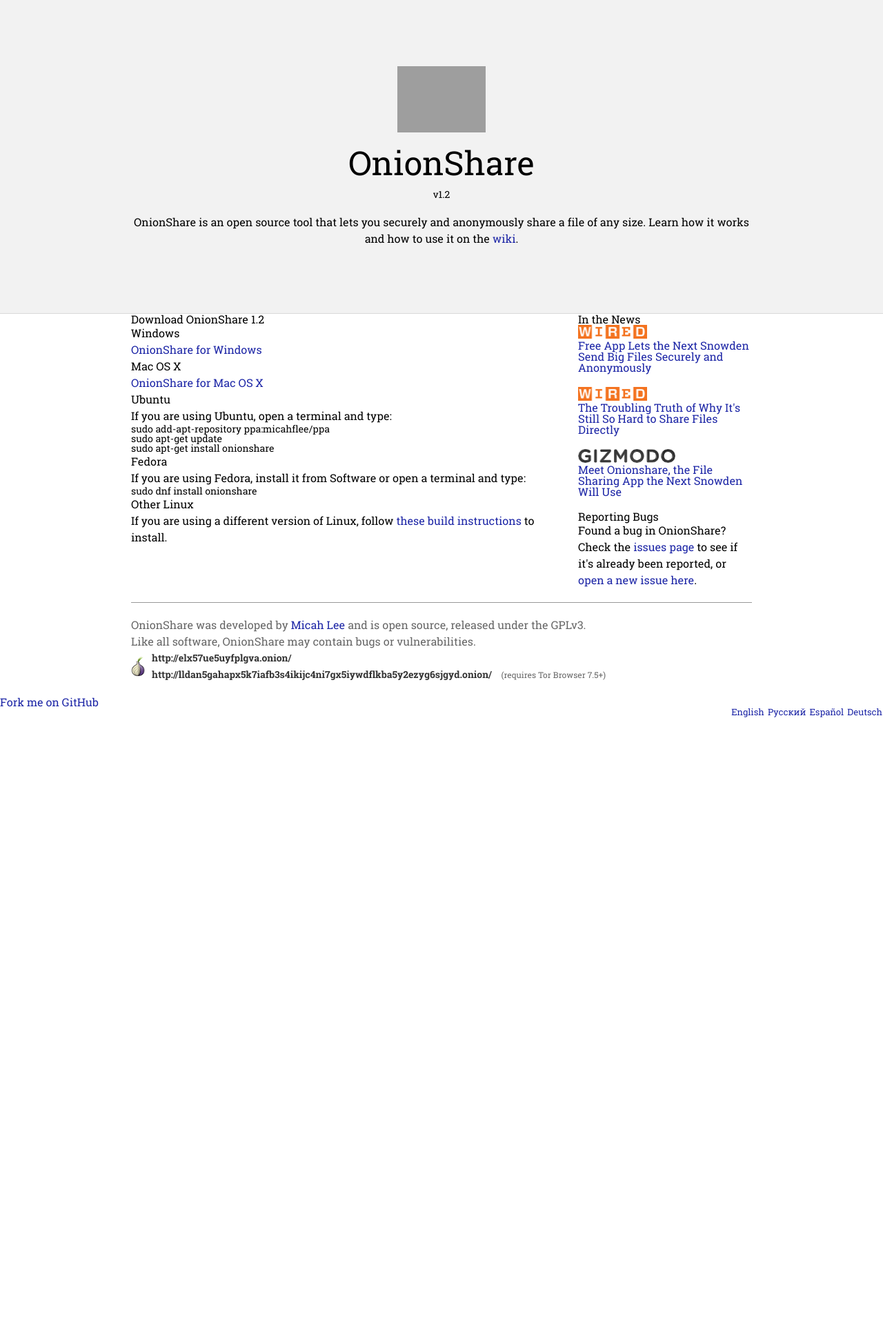
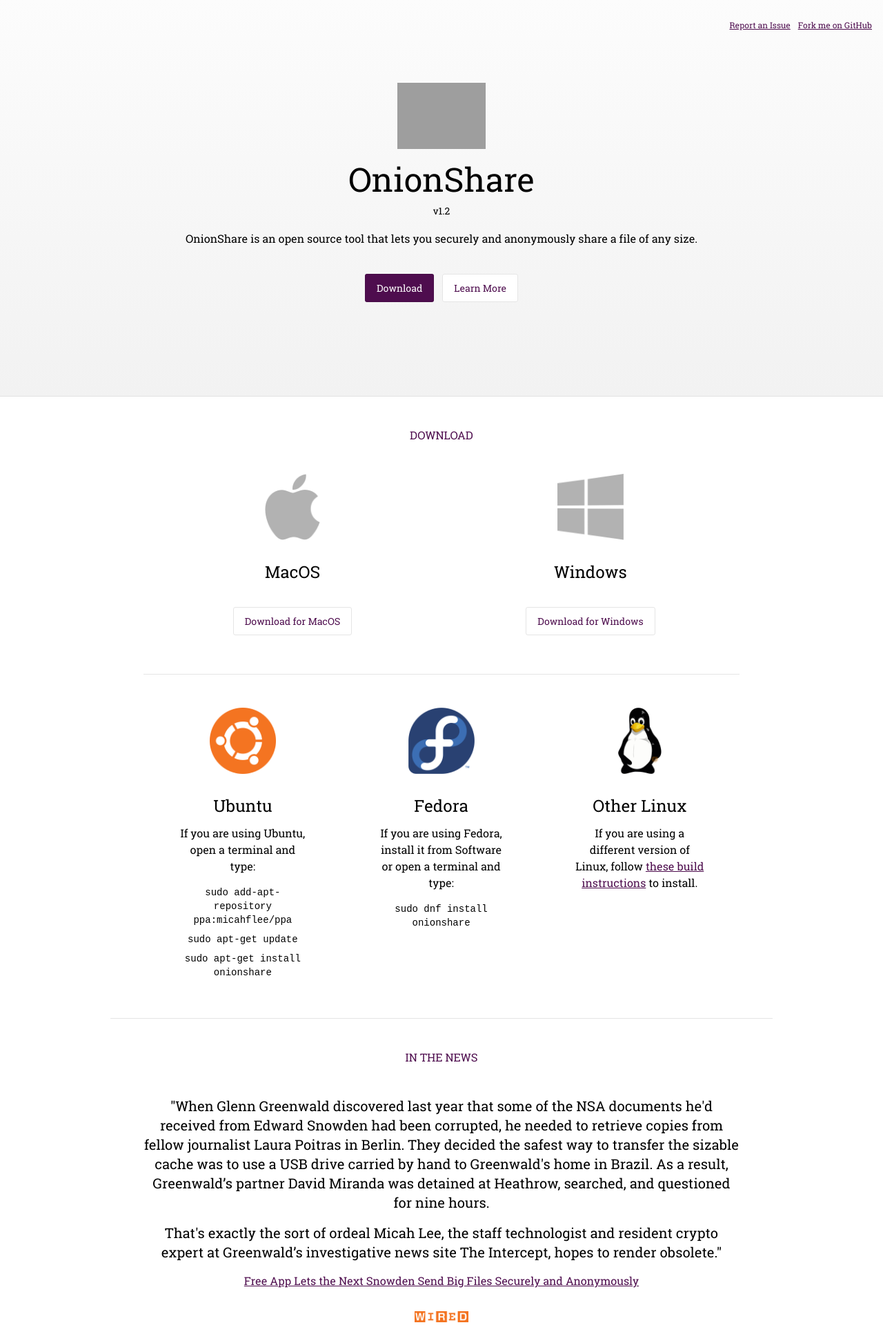
Before and after one commit to onionshare/onionshare-website, a PHP site: page / in a window 1280 px wide. Shown: the top 1921 px of the page at 69% size. Before the commit the page ends 1040 px from the top, so only its background shows below. Run offline with PHP 8.4, Linux system fonts and the light colour scheme; grey boxes are pictures that could not be loaded.

Commit message:
Layout
-Update to page layout
-Font color
-Buttons

```diff
--- a/assets/css/style.css
+++ b/assets/css/style.css
@@ -4,6 +4,7 @@
     font-weight: 400;
     src: local('Roboto Slab Regular'), local('RobotoSlab-Regular'), url(../fonts/RobotoSlab-Regular.woff) format('woff');
 }
+
 @font-face {
     font-family: 'Roboto Slab';
     font-style: normal;
@@ -11,8 +12,23 @@
     src: local('Roboto Slab Bold'), local('RobotoSlab-Bold'), url(../fonts/RobotoSlab-Bold.woff) format('woff');
 }
 
-body{
+* {
+    -moz-box-sizing: border-box;
+    -webkit-box-sizing: border-box;
+    box-sizing: border-box;
+    transition: .1s;
 }
+
+.clearfix:after {
+    content: ".";
+    display: block;
+    clear: both;
+    visibility: hidden;
+    line-height: 0;
+    height: 0;
+}
+
+body {}
 
 html {
     font-family: 'Roboto Slab';
@@ -24,50 +40,95 @@
     margin-bottom: .5rem;
 }
 
+h2 {
+    text-transform: uppercase;
+    color: rgba(78, 13, 78, 1);
+}
+
 p {
     font-size: 1rem;
     line-height: 1.5rem;
 }
 
-a:link, a:visited {
-  color: #1C25A6;
-  text-decoration: none;
-}
-a:hover, a:active {
-  color: #4048BD;
-  text-decoration: none;
+a {
+  line-height: 1.5rem;
+  color: rgba(78, 13, 78, 1);
 }
 
-a#small{
-  font-size: 10px;
+.button {
+    border: 1px solid rgba(0, 0, 0, 0.1);
+    padding: .625rem 1rem;
+    color: rgba(78, 13, 78, 1);
+    border-radius: 3px;
+    font-size: .875rem;
+    text-decoration: none;
+    background-color: #fff;
 }
 
-a#mirror{
-  font-size: 12px;
+.buttonPrimary {
+    border: 1px solid rgba(0, 0, 0, 0.1);
+    padding: .625rem 1rem;
+    background-color: rgba(78, 13, 78, 1);
+    border-radius: 3px;
+    font-size: .875rem;
+    color: #fff;
+    text-decoration: none;
+    margin: 0 .5rem 0 0;
 }
 
-pre {
-  font-size: 14px;
+.buttonPrimary:hover {
+    background-color: #3a0a3a;
+    box-shadow: 0 1px 4px rgba(0, 0, 0, 0.15);
 }
 
-.verifying-signatures {
-  font-size: 0.9em;
-  color: #333333;
-  margin-top: 4em;
+.button:hover {
+    background-color: #fafafa;
+    box-shadow: 0 1px 4px rgba(0, 0, 0, 0.15);
 }
 
-#wrapper {
-  width: 906px;
+.wrapper {
+    width: 960px;
     margin: 0 auto;
+    padding: 3rem;
 }
+
+
+/*HEADER*/
+
+header {
+    padding: 1.5rem 1rem;
+    position: absolute;
+    right: 0;
+}
+
+header nav {
+    float: right;
+    font-size: .75rem;
+}
+
+header ul li {
+    display: inline;
+    margin: 0 0 0 .5rem;
+}
+
 
 /*INTRO*/
 
 #intro {
-  background-color: rgba(0, 0, 0, 0.05);
     border-bottom: 1px solid rgba(0, 0, 0, 0.1);
     text-align: center;
-  padding: 6rem 0;
+    padding: 4.5rem 0 6rem 0;
+    /* Permalink - use to edit and share this gradient: http://colorzilla.com/gradient-editor/#fcfcfc+0,f2f2f2+100 */
+    background: #fcfcfc;
+    /* Old browsers */
+    background: -moz-linear-gradient(top, #fcfcfc 0%, #f2f2f2 100%);
+    /* FF3.6-15 */
+    background: -webkit-linear-gradient(top, #fcfcfc 0%, #f2f2f2 100%);
+    /* Chrome10-25,Safari5.1-6 */
+    background: linear-gradient(to bottom, #fcfcfc 0%, #f2f2f2 100%);
+    /* W3C, IE10+, FF16+, Chrome26+, Opera12+, Safari7+ */
+    filter: progid:DXImageTransform.Microsoft.gradient( startColorstr='#fcfcfc', endColorstr='#f2f2f2', GradientType=0);
+    /* IE6-9 */
 }
 
 #intro img {
@@ -80,115 +141,157 @@
     margin-bottom: 1rem;
 }
 
+#intro p:last-of-type {
+    margin: 0 0 3rem 0
+}
+
+
+/*DOWNLOADS*/
+
+#downloads {
+    text-align: center;
+    border-bottom: 1px solid rgba(0, 0, 0, 0.1);
+}
+
+#downloads img {
+    max-height: 6rem;
+    margin-bottom: 2rem;
+}
+
+.osPrimary {
+    width: 50%;
+    float: left;
+    padding: 3rem 3rem 4rem 3rem;
+    border-bottom: 1px solid rgba(0, 0, 0, 0.1);
+}
+
+.osSecondary {
+    width: 33.3%;
+    float: left;
+    padding: 3rem 3rem 0 3rem;
+}
+
+#downloads p {
+    margin-bottom: 1rem;
+}
+
+.title {
+    font-size: 1.5rem;
+    margin-bottom: 3rem;
+}
+
+#downloads .osPrimary .title {
+    margin-bottom: 3rem;
+}
+
+#downloads p.code {
+    font-family: "Courier New", Courier, monospace;
+    margin-bottom: .5rem;
+    font-size: .875rem;
+    line-height: 1.25rem;
+}
+
+.code:last-of-type {
+    margin-bottom: 0;
+}
+
+
+/*NEWS*/
+
+#news {
+    text-align: center;
+}
+
+#news img {
+    display: block;
+    height: 1rem;
+    margin: 2rem auto 1rem auto;
+}
+
+#news p {
+    font-size: 1.25rem;
+    line-height: 1.75rem;
+    margin: 0 0 1rem 0;
+}
+
 #news {
     clear: left;
 }
+
 #news ul {
     list-style: none;
     margin: 0;
     padding: 0;
 }
+
 #news ul li {
     margin: 0 0 20px 0;
     padding: 0;
 }
 
-#footer {
-  border-top: 1px solid #999;
-  padding-top: 20px;
-  margin-top: 20px;
-  margin-bottom: 20px;
-  color: #666666;
-  font-size: 12px;
-}
-#footer .onion-service {
-  font-weight: bold;
-  color: #333333;
-  font-size: 14px;
-  word-wrap: break-word;
-  background-image: url('/assets/img/tor.png');
-  background-repeat: no-repeat;
-  background-position: left center;
-  padding-left: 30px;
-}
-#footer .onion-service .onion-next-gen {
-    font-weight: normal;
-    font-size: 12px;
-    color: #666666;
-    margin-left: 10px;
-}
-#footer .onion-service img {
-  vertical-align: bottom;
-  margin-right: 10px;
-  float: left;
+.snippet {
+    padding: 3rem 0;
+    border-bottom: 1px solid rgba(0, 0, 0, 0.1);
 }
 
-.clear {
-  clear: both;
-}
-.lang {
-  text-align: right;
-  font-size: 13px;
-}
-.lang a {
-  text-decoration: none;
-  margin: 1px;
-}
-.lang a:hover {
-  color: #4048BD;
-  text-decoration: none;
+.snippet:last-of-type {
+    margin: 0;
+    border-bottom: none;
+    padding-bottom: 0;
 }
 
-.github-fork-ribbon-wrapper {
-  display: none;
+
+/*FOOTER*/
+
+footer {
+    font-size: .75rem;
+    padding: 1rem;
+    border-top: 1px solid rgba(0, 0, 0, 0.1);
+    background-color: rgba(0, 0, 0, 0.025);
 }
 
-@media (min-width: 768px) {
-  img#fork {
-    width: 149px;
-    height: 149px;
+footer p {
+    font-size: .75rem;
+    line-height: 1.25rem;
+    overflow: hidden;
+    text-overflow: ellipsis;
+    margin-bottom: .5rem;
 }
 
-  #wrapper {
-    max-width: 900px;
-    margin: 0 auto;
+footer a {
+  line-height: inherit;
 }
 
-  #header {
-    max-width: 900px;
-    margin: 0 auto;
+footer ul li {
+    display: inline;
+    line-height: 1.5rem;
+    margin: 0 .5rem 0 0;
 }
 
-  #header #logo {
-    float: left;
-    margin-right: 40px;
-  }
-  #header #logo img {
-    width: 150px;
-    height: 150px;
-  }
-  #header #slogan {
-    margin-top: 20px;
-    margin-right: 100px;
-    height: 150px;
-    vertical-align: middle;
-    display: table-cell;
+footer .wrapper {
+    padding: 0;
 }
 
-  #content {
-    float: left;
-    width: 70%;
-  }
-
-  #sidebar {
-    float: left;
-    width: 28%;
-    margin-left: 2%;
+@media only screen and (max-width: 960px) {
+    .wrapper {
+        width: 100%;
     }
 }
 
-@media (min-width: 1050px) {
-  .github-fork-ribbon-wrapper {
-    display: block;
+@media only screen and (max-width: 768px) {
+    .osPrimary,
+    .osSecondary {
+        width: 100%;
+        float: none;
+        border-bottom: 1px solid rgba(0, 0, 0, 0.1);
+    }
+
+    .osSecondary:last-of-type {
+        border-bottom: none;
+        padding-bottom: 0;
+    }
+
+    .osSecondary {
+        padding: 3rem;
     }
 }
--- a/index.html
+++ b/index.html
@@ -1,5 +1,6 @@
 <!DOCTYPE html>
 <html lang="en">
+
 <head>
     <meta charset="utf-8">
     <title>OnionShare</title>
@@ -9,6 +10,7 @@
     <link rel="stylesheet" href="assets/css/style.css">
     <link rel="icon" type="image/x-icon" href="/favicon.ico">
     <meta name="description" content="OnionShare lets you securely and anonymously share a file of any size.">
+    <meta name="viewport" content="width=device-width, initial-scale=1">
     <meta property="og:title" content="OnionShare">
     <meta property="og:type" content="website">
     <meta property="og:image" content="/assets/img/logo.png">
@@ -17,118 +19,103 @@
     <meta property="og:image:height" content="300">
     <meta property="og:url" content="https://onionshare.org">
     <meta property="og:description" content="OnionShare lets you securely and anonymously share a file of any size.">
-    <link rel="localization" hreflang="en" href="locales/en.json" type="application/vnd.oftn.l10n+json"/>
-    <link rel="localization" hreflang="ru" href="locales/ru.json" type="application/vnd.oftn.l10n+json"/>
-    <link rel="localization" hreflang="es" href="locales/es.json" type="application/vnd.oftn.l10n+json"/>
-    <link rel="localization" hreflang="de" href="locales/de.json" type="application/vnd.oftn.l10n+json"/>
+    <link rel="localization" hreflang="en" href="locales/en.json" type="application/vnd.oftn.l10n+json" />
+    <link rel="localization" hreflang="ru" href="locales/ru.json" type="application/vnd.oftn.l10n+json" />
+    <link rel="localization" hreflang="es" href="locales/es.json" type="application/vnd.oftn.l10n+json" />
+    <link rel="localization" hreflang="de" href="locales/de.json" type="application/vnd.oftn.l10n+json" />
     <script src="/assets/js/pack-@@version.js"></script>
 </head>
 
 <body>
-
+    <header>
+        <nav class="clearfix">
+            <ul>
+                <li><a href="https://github.com/micahflee/onionshare/issues?state=open" target="_blank" data-l10n="bugs">Report an Issue</a></li>
+                <li><a href="https://github.com/micahflee/onionshare" target="_blank" data-l10n="fork-github">Fork me on GitHub</a></li>
+            </ul>
+        </nav>
+    </header>
     <div id="intro">
-      <div id="wrapper">
-        <img src="assets/img/logo.png" title="OnionShare" />
+        <div class="wrapper">
+            <img src="assets/img/logo.png" title="OnionShare">
             <h1>OnionShare</h1>
             <p class="secondary">v1.2</p>
-        <p data-l10n="slogan">OnionShare is an open source tool that lets you securely and anonymously share a file of any size. Learn how it works and how to use it on the <a href="https://github.com/micahflee/onionshare/wiki" target="_blank">wiki</a>.</p>
-        <div class="clear"></div>
+            <p data-l10n="slogan">OnionShare is an open source tool that lets you securely and anonymously share a file of any size.</p>
+
+            <a class="buttonPrimary" href="#downloads" data-l10n="download">Download</a>
+
+              <a class="button" href="https://github.com/micahflee/onionshare/wiki" target="_blank" class="buttonSecondary" data-l10n="learn-more">Learn More</a>
         </div>
     </div>
-
-    <div id="wrapper">
-      <div id="content">
-        <div id="download">
-          <h2><span data-l10n="download">Download OnionShare</span> 1.2</h2>
-          <p>
-            <strong>Windows</strong><br/>
-            <a href="https://github.com/micahflee/onionshare/releases/download/v1.2/onionshare-setup.exe" data-l10n="for-windows">OnionShare for Windows</a>
-          </p>
-          <p>
-            <strong>Mac OS X</strong><br/>
-            <a href="https://github.com/micahflee/onionshare/releases/download/v1.2/OnionShare.pkg" data-l10n="for-macosx">OnionShare for Mac OS X</a>
-          </p>
-          <p>
-            <strong>Ubuntu</strong><br/>
-            <span data-l10n="ubuntu-instructions">If you are using Ubuntu, open a terminal and type:</span>
-<pre>
-sudo add-apt-repository ppa:micahflee/ppa
-sudo apt-get update
-sudo apt-get install onionshare
-</pre>
-          </p>
-          <p>
-            <strong>Fedora</strong><br/>
-            <span data-l10n="fedora-instructions">If you are using Fedora, install it from Software or open a terminal and type:</span>
-<pre>
-sudo dnf install onionshare
-</pre>
-          </p>
-          <p>
-            <strong data-l10n="linux">Other Linux</strong><br/>
-            <span data="linux-instructions">If you are using a different version of Linux, follow <a href="https://github.com/micahflee/onionshare/blob/master/BUILD.md#gnulinux">these build instructions</a> to install.</span>
-          </p>
+    <section id="downloads" class="wrapper clearfix">
+        <h2 data-l10n="download">Download</h2>
+        <div class="clearfix">
+            <div class="osPrimary">
+                <img src="assets/img/apple-logo.png" alt="Apple Logo">
+                <p class="title">MacOS</p>
+                <a class="button" href="https://github.com/micahflee/onionshare/releases/download/v1.2/OnionShare.pkg" data-l10n="for-macosx">Download for MacOS</a>
+            </div>
+            <div class="osPrimary">
+                <img src="assets/img/windows-logo.png" alt="Windows Logo">
+                <p class="title">Windows</p>
+                <a class="button" href="https://github.com/micahflee/onionshare/releases/download/v1.2/onionshare-setup.exe" data-l10n="for-windows">Download for Windows</a>
             </div>
         </div>
-
-      <div id="sidebar">
-        <div id="news">
+        <div class="clearfix">
+            <div class="osSecondary">
+                <img src="assets/img/ubuntu-logo.png" alt="Ubuntu Logo">
+                <p class="title">Ubuntu</p>
+                <p data-l10n="ubuntu-instructions">If you are using Ubuntu, open a terminal and type:</p>
+                <p class="code">sudo add-apt-repository ppa:micahflee/ppa</p>
+                <p class="code">sudo apt-get update</p>
+                <p class="code">sudo apt-get install onionshare</p>
+            </div>
+            <div class="osSecondary">
+                <img src="assets/img/fedora-logo.png" alt="Fedora Logo">
+                <p class="title">Fedora</p>
+                <p data-l10n="fedora-instructions">If you are using Fedora, install it from Software or open a terminal and type:</p>
+                <p class="code">sudo dnf install onionshare</p>
+            </div>
+            <div class="osSecondary">
+                <img src="assets/img/linux-logo.png" alt="Linux Logo">
+                <p class="title">Other Linux</p>
+                <p data-l10n="linux-instructions">If you are using a different version of Linux, follow <a href="https://github.com/micahflee/onionshare/blob/master/BUILD.md#gnulinux">these build instructions</a> to install.</p>
+            </div>
+        </div>
+    </section>
+    <section class="wrapper" id="news">
         <h2 data-l10n="news">In the News</h2>
-          <ul>
-            <li>
-              <a href="http://www.wired.com/2014/05/onionshare/">
-                <img src="/assets/img/wired.png" alt="Wired" width="100" height="20">
-                <br/>
-                Free App Lets the Next Snowden Send Big Files Securely and Anonymously
-              </a>
-            </li>
-            <li>
-              <a href="http://www.wired.com/2014/06/the-troubling-truth-of-why-its-still-so-hard-to-share-files-directly/">
-                <img src="/assets/img/wired.png" alt="Wired" width="100" height="20">
-                <br/>
-                The Troubling Truth of Why It's Still So Hard to Share Files Directly
-              </a>
-            </li>
-            <li>
-              <a href="http://gizmodo.com/meet-onionshare-the-file-sharing-app-the-next-snowden-1597056567">
-                <img src="/assets/img/gizmodo.png" alt="Gizmodo" width="141" height="20">
-                <br/>
-                Meet Onionshare, the File Sharing App the Next Snowden Will Use
-              </a>
-            </li>
+        <div class="snippet">
+            <p>&quot;When Glenn Greenwald discovered last year that some of the NSA documents he'd received from Edward Snowden had been corrupted, he needed to retrieve copies from fellow journalist Laura Poitras in Berlin. They decided the safest way to transfer the sizable cache was to use a USB drive carried by hand to Greenwald's home in Brazil. As a result, Greenwald’s partner David Miranda was detained at Heathrow, searched, and questioned for nine hours.</p>
+            <p>That's exactly the sort of ordeal Micah Lee, the staff technologist and resident crypto expert at Greenwald’s investigative news site The Intercept, hopes to render obsolete.&quot;</p>
+            <a href="http://www.wired.com/2014/05/onionshare/" target="_blank">Free App Lets the Next Snowden Send Big Files Securely and Anonymously</a>
+            <img src="assets/img/wired.png" alt="Wired">
+        </div>
+        <div class="snippet">
+            <p>&quot;It's a great new software solution to a thorny problem...&quot;</p>
+            <a href="http://www.wired.com/2014/06/the-troubling-truth-of-why-its-still-so-hard-to-share-files-directly/" target="_blank">The Troubling Truth of Why It's Still So Hard to Share Files Directly</a>
+            <img src="assets/img/wired.png" alt="Wired">
+        </div>
+        <div class="snippet">
+            <p>&quot;Onionshare lets users share files securely and anonymously, without middlemen.&quot;</p>
+            <a href="https://gizmodo.com/meet-onionshare-the-file-sharing-app-the-next-snowden-1597056567" target="_blank">Meet Onionshare, the File Sharing App the Next Snowden Will Use</a>
+            <img src="assets/img/gizmodo.png" alt="Gizmodo">
+        </div>
+    </section>
+    <footer>
+        <div class="wrapper">
+            <p data-l10n="disclaimer">OnionShare was developed by <a href="https://twitter.com/micahflee">Micah Lee</a> and is open source, released under the GPLv3.</p>
+            <p>Like all software, OnionShare may contain bugs or vulnerabilities.</p>
+            <p data-l10n="onion-service" class="onion-service">http://elx57ue5uyfplgva.onion/</p>
+            <p data-l10n="onion-service" class="onion-service">http://lldan5gahapx5k7iafb3s4ikijc4ni7gx5iywdflkba5y2ezyg6sjgyd.onion/ <span class="onion-next-gen">&#40;Requires Tor Browser 7.5+&#41;</span></p>
+            <ul class="lang">
+                <li><a id="en" href="#">English</a></li>
+                <li><a id="ru" href="#">Русский</a></li>
+                <li><a id="es" href="#">Español</a></li>
+                <li><a id="de" href="#">Deutsch</a></li>
             </ul>
         </div>
+    </footer>
+</body>
 
-        <div id="bugs">
-          <h2 data-l10n="bugs">Reporting Bugs</h2>
-          <p data-l10n="bugs-desc">Found a bug in OnionShare? Check the <a href="https://github.com/micahflee/onionshare/issues?state=open">issues page</a> to see if it's already been reported, or <a href="https://github.com/micahflee/onionshare/issues/new">open a new issue here</a>.</p>
-        </div>
-      </div>
-
-      <div class="clear"></div>
-
-      <div id="footer">
-        <p data-l10n="disclaimer">
-          OnionShare was developed by <a href="https://twitter.com/micahflee">Micah Lee</a> and is open source, released under the GPLv3.<br/>
-          Like all software, OnionShare may contain bugs or vulnerabilities.
-        </p>
-        <p data-l10n="onion-service" class="onion-service">
-          http://elx57ue5uyfplgva.onion/<br/>
-          http://lldan5gahapx5k7iafb3s4ikijc4ni7gx5iywdflkba5y2ezyg6sjgyd.onion/ <span class="onion-next-gen">(requires Tor Browser 7.5+)</span>
-        </p>
-      </div>
-    </div>
-
-    <div class="github-fork-ribbon-wrapper right-bottom">
-      <div class="github-fork-ribbon">
-        <a href="https://github.com/micahflee/onionshare" data-l10n="fork-github">Fork me on GitHub</a>
-        <div class="lang">
-          <a id="en" href="#">English</a>
-          <a id="ru" href="#">Русский</a>
-          <a id="es" href="#">Español</a>
-          <a id="de" href="#">Deutsch</a>
-        </div>
-      </div>
-    </div>
-  </body>
 </html>
```
Also changed, not shown: assets/img/apple-logo.png (added), assets/img/fedora-logo.png (added), assets/img/linux-logo.png (added), assets/img/ubuntu-logo.png (added), assets/img/windows-logo.png (added). Lines whose indentation alone changed are shown as unchanged.
